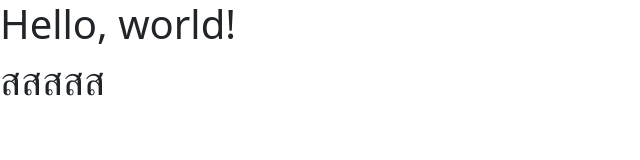
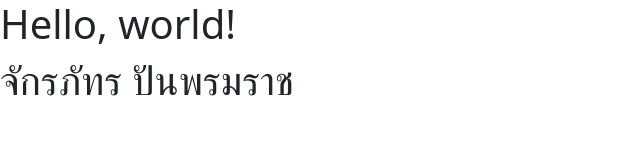
Before and after one commit to PunJakkapat/Web_HTML, a plain HTML site: page index1.HTML in a window 1280 px wide. Shown: the whole page, without its empty margins (0-640 px from the left). Drawn offline with nearby package versions, Linux system fonts and the light colour scheme.

Commit message:
first commit

```diff
--- a/index.HTML
+++ b/index1.HTML
@@ -8,7 +8,7 @@
   </head>
   <body>
     <h1>Hello, world!</h1>
-    <h1>สสสสส</h1>
+    <h1>จักรภัทร ปันพรมราช</h1>
     <script src="https://cdn.jsdelivr.net/npm/bootstrap@5.3.3/dist/js/bootstrap.bundle.min.js" integrity="sha384-YvpcrYf0tY3lHB60NNkmXc5s9fDVZLESaAA55NDzOxhy9GkcIdslK1eN7N6jIeHz" crossorigin="anonymous"></script>
   </body>
 </html>
```
